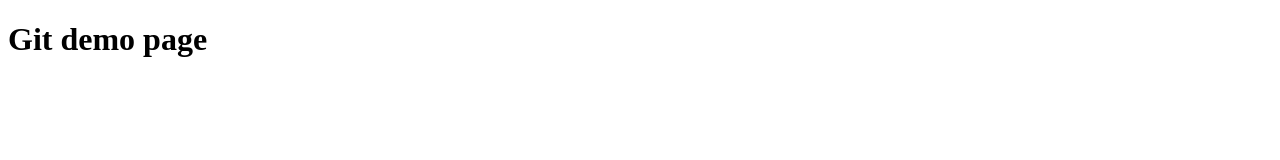
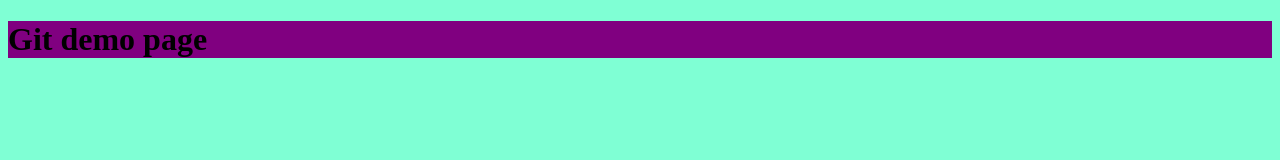
Before and after one commit to IP19Nils/GitMap, a plain HTML site: page index.html in a window 1280 px wide. Drawn offline with Linux system fonts and the light colour scheme.

Commit message:
add basic style

```diff
--- a/index.html
+++ b/index.html
@@ -5,6 +5,7 @@
     <meta http-equiv="X-UA-Compatible" content="IE=edge">
     <meta name="viewport" content="width=device-width, initial-scale=1.0">
     <title>Document</title>
+    <link rel="stylesheet" href="style.css"
 </head>
 <body>
     <h1>Git demo page</h1>
--- /dev/null
+++ b/style.css
@@ -0,0 +1,7 @@
+body {
+    background-color: aquamarine;
+}
+
+h1 {
+    background-color: purple;
+}
```
